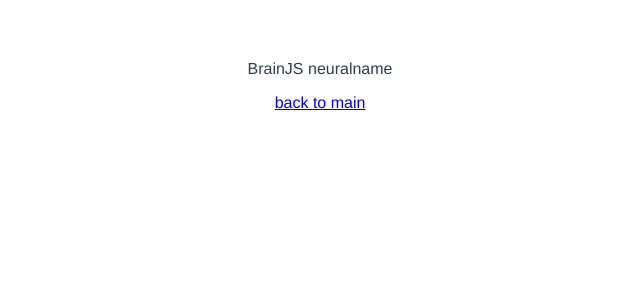
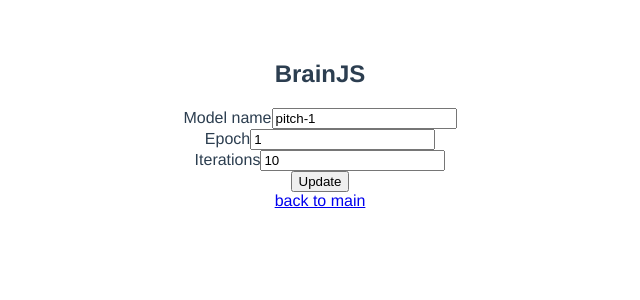
Before and after one commit to wirtaw/neural-networks-web-analysis, a Vue app: page /page/brainjs in a window 1280 px wide. Shown: the top 300 px of the page, without its empty margins (320-960 px from the left). Built offline with nearby package versions, Linux system fonts and the light colour scheme.

Commit message:
Add Vuex Add learnModel form

```diff
--- a/package.json
+++ b/package.json
@@ -10,7 +10,8 @@
   "dependencies": {
     "core-js": "^3.6.5",
     "vue": "^2.6.11",
-    "vue-router": "^3.3.2"
+    "vue-router": "^3.3.2",
+    "vuex": "^3.4.0"
   },
   "devDependencies": {
     "@vue/cli-plugin-babel": "~4.4.0",
--- a/src/components/Page.vue
+++ b/src/components/Page.vue
@@ -1,14 +1,20 @@
 <template>
   <div>
     <p>{{ type }}</p>
-    <p> {{ neuralNetwork.name }} neuralname</p>
+    <h2>{{ neuralNetwork.name }}</h2>
+    <LearnForm/>
     <router-link to="/">back to main</router-link>
   </div>
 </template>
 
 <script>
+  import { mapActions } from 'vuex';
+  import LearnForm from './elements/LearnForm.vue';
   export default {
     name: 'Page',
+    components: {
+      LearnForm
+    },
     data () {
       return {
         networks: {
@@ -39,6 +45,9 @@
     props: {
       type: String
     },
+    mounted() {
+      this.changeLibraryType(this.$route.params.neuralname);
+    },
     computed: {
       neuralNetwork() {
         return (this.$route.params.neuralname in this.networks)
@@ -48,7 +57,10 @@
     methods: {
       goBack() {
         window.history.length > 1 ? this.$router.go(-1) : this.$router.push('/')
-      }
+      },
+      ...mapActions({
+        changeLibraryType: 'learnModel/changeLibraryType',
+      }),
     }
   }
 </script>
--- /dev/null
+++ b/src/components/elements/LearnForm.vue
@@ -0,0 +1,59 @@
+<template>
+  <div>
+    <form>
+      <div>
+        <label for="name">Model name</label>
+        <input :value="name" @input="inputEpoch" type="text" id="name"/>
+      </div>
+      <div>
+        <label for="epoch">Epoch</label>
+        <input :value="epochs" @input="inputEpoch" type="number" id="epoch"/>
+      </div>
+      <div>
+        <label for="iterations">Iterations</label>
+        <input :value="iterations" @input="inputIterations" type="number" id="iterations"/>
+      </div>
+
+
+    </form>
+    <button @click="startLearn">Update</button>
+  </div>
+</template>
+
+<script>
+  import { mapState, mapActions } from 'vuex';
+  export default {
+    name: 'LearnForm',
+    computed: {
+      ...mapState({
+        name: state => state.learnModel.name,
+        epochs: state => state.learnModel.epochs,
+        iterations: state => state.learnModel.numTrainingIterations
+      })
+    },
+    methods: {
+      ...mapActions({
+        changeName: 'learnModel/changeName',
+        changeEpoch: 'learnModel/changeEpoch',
+        changeIteration: 'learnModel/changeIteration',
+        learnModelStart: 'learnModel/learnModelStart',
+      }),
+      inputName(e) {
+        this.changeName(e.target.value);
+      },
+      inputEpoch(e) {
+        this.changeEpoch(Number(e.target.value));
+      },
+      inputIterations(e) {
+        this.changeIteration(Number(e.target.value));
+      },
+      startLearn() {
+        this.learnModelStart(true);
+      }
+    }
+  }
+</script>
+
+<style scoped>
+
+</style>
--- a/src/main.js
+++ b/src/main.js
@@ -1,11 +1,13 @@
 import Vue from 'vue';
 
 import App from './App.vue';
-import router from './../router';
+import router from './router';
+import { store } from './store';
 
 Vue.config.productionTip = false;
 
 new Vue({
   render: h => h(App),
   router,
+  store,
 }).$mount('#app');
--- a/router/index.js
+++ b/src/router/index.js
@@ -2,9 +2,9 @@
 import Router from 'vue-router';
 
 // Components
-import Main from './../src/components/Main.vue';
-import Page from './../src/components/Page.vue';
-import NotFoundComponent from './../src/components/NotFoundComponent.vue';
+import Main from './../components/Main.vue';
+import Page from './../components/Page.vue';
+import NotFoundComponent from './../components/NotFoundComponent.vue';
 
 Vue.use(Router);
 
--- /dev/null
+++ b/src/store/index.js
@@ -0,0 +1,12 @@
+import Vue from 'vue';
+import Vuex from 'vuex';
+
+import learnModel from './modules/learnModel.js';
+
+Vue.use(Vuex);
+
+export const store = new Vuex.Store({
+  modules: {
+    learnModel
+  }
+})
--- /dev/null
+++ b/src/store/modules/learnModel.js
@@ -0,0 +1,55 @@
+const state = {
+  epochs: 1,
+  numTrainingIterations: 10,
+  name: 'pitch-1',
+  start: false,
+  libraryType: ''
+}
+
+const getters = {
+
+}
+
+const mutations = {
+  setEpoch (state, payload) {
+    state.epochs = payload
+  },
+  setIteration (state, payload) {
+    state.numTrainingIterations = payload
+  },
+  setName (state, payload) {
+    state.name = payload
+  },
+  setStart (state, payload) {
+    state.start = payload
+  },
+  setLibrary (state, payload) {
+    state.libraryType = payload
+  },
+}
+
+const actions = {
+  changeEpoch ({ commit }, data) {
+    commit('setEpoch', data)
+  },
+  changeIteration ({ commit }, data) {
+    commit('setIteration', data)
+  },
+  changeName ({ commit }, data) {
+    commit('setName', data)
+  },
+  learnModelStart({ commit }, data) {
+    commit('setStart', data)
+  },
+  changeLibraryType({ commit }, data) {
+    commit('setLibrary', data)
+  },
+}
+
+export default {
+  namespaced: true,
+  state,
+  getters,
+  mutations,
+  actions
+}
```
Also changed, not shown: 2 other files (tests, documents, lock files or other folders).
